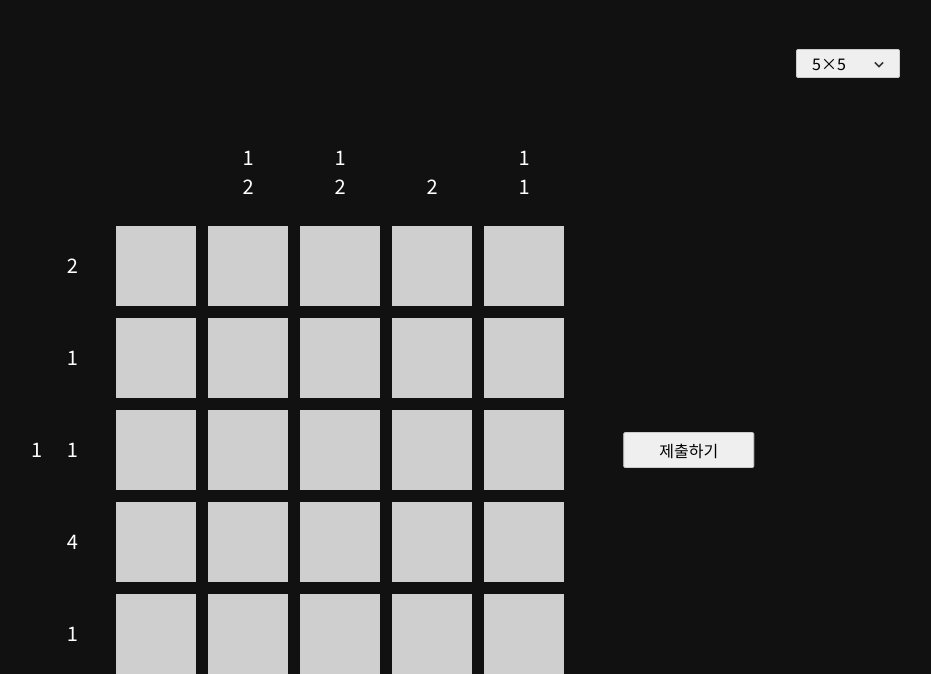
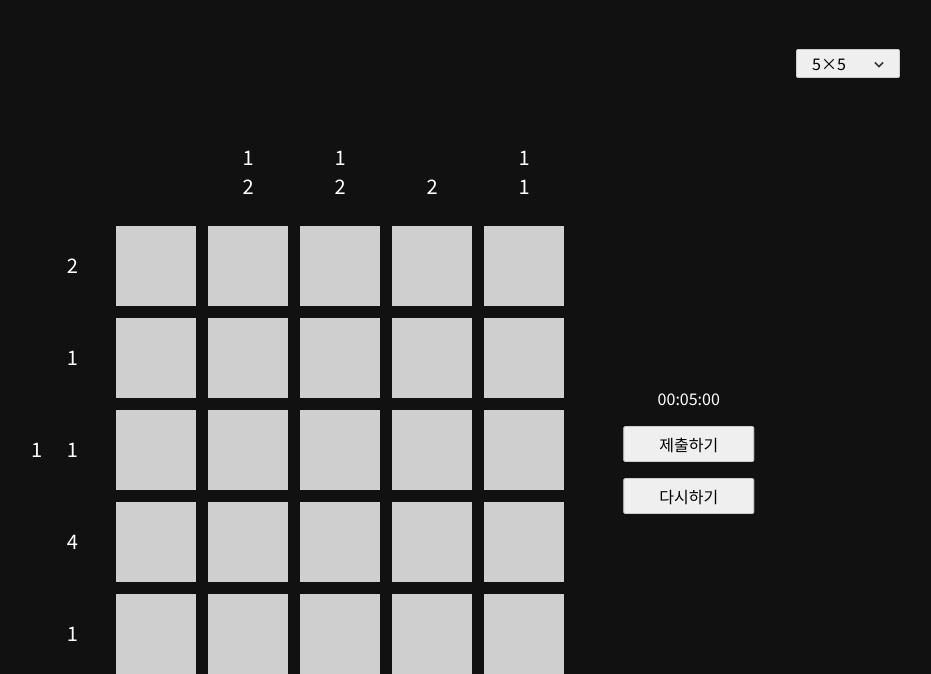
Before and after one commit to TypiDoyun/typidoyun.github.io, a plain HTML site: page nonogram/index.html in a window 1280 px wide. Shown: the part 129-803 px from the top of the page, without its empty margins (300-1231 px from the left). Drawn offline with Linux system fonts and the light colour scheme.

```diff
--- a/nonogram/classes/board.js
+++ b/nonogram/classes/board.js
@@ -48,12 +48,12 @@
         const rand = Random.pseudoRandom(seed);
         for (let i = 0; i < this._rows; i++) {
             for (let j = 0; j < this._cols; j++) {
+                this.set(i, j, BlockType.Empty);
                 if (rand() >= 0.5)
                     continue;
                 this.set(i, j, BlockType.Stone);
             }
         }
-        console.log(this._board);
     }
     getRowAnswers() {
         const answers = [];
--- a/nonogram/classes/board.ts
+++ b/nonogram/classes/board.ts
@@ -56,13 +56,12 @@
         const rand = Random.pseudoRandom(seed);
         for (let i = 0; i < this._rows; i++) {
             for (let j = 0; j < this._cols; j++) {
+                this.set(i, j, BlockType.Empty);
                 if (rand() >= 0.5) continue;
 
                 this.set(i, j, BlockType.Stone);
             }
         }
-
-        console.log(this._board);
     }
 
     public getRowAnswers() {
--- a/nonogram/index.html
+++ b/nonogram/index.html
@@ -17,7 +17,11 @@
     </select>
 
     <div id="board">
-        <button id="done">제출하기</button>
+        <div id="buttons">
+            <span id="time">00:00:00</span>
+            <button id="done">제출하기</button>
+            <button id="retry">다시하기</button>
+        </div>
     </div>
 
     <script src="src/index.js" type="module"></script>
--- a/nonogram/src/index.js
+++ b/nonogram/src/index.js
@@ -2,6 +2,7 @@
 import { Random } from "../utils/random.js";
 const dropdown = document.getElementById("dropdown");
 const submitButton = document.getElementById("done");
+const retryButton = document.getElementById("retry");
 const boardElement = document.getElementById("board");
 const layer = document.getElementById("layer");
 const board = new Board(5, 5);
@@ -34,11 +35,11 @@
 const animation = [
     { transform: "translate(0, 0) rotate(0deg)" },
     { transform: "translate(5px, 5px) rotate(2deg)" },
-    { transform: "translate(0, 0) rotate(0eg)" },
+    { transform: "translate(0, 0) rotate(0deg)" },
     { transform: "translate(-5px, 5px) rotate(-2deg)" },
     { transform: "translate(0, 0) rotate(0deg)" },
     { transform: "translate(5px, 5px) rotate(2deg)" },
-    { transform: "translate(0, 0) rotate(0eg)" },
+    { transform: "translate(0, 0) rotate(0deg)" },
     { transform: "translate(-5px, 5px) rotate(-2deg)" },
     { transform: "translate(0, 0) rotate(0deg)" }
 ];
@@ -100,12 +101,17 @@
         });
     }
     else {
+        timeTicking = false;
+        record = Date.now();
         layer.style.backgroundColor = "#0e0";
         layer.animate(backgroundAnimation, {
             duration: 500,
             easing: "ease"
         });
     }
+};
+retryButton.onclick = () => {
+    updateBoard();
 };
 submitButton.onclick = () => {
     submit();
@@ -271,7 +277,20 @@
         bottom.style.zIndex = `${4 - connectedCount}`;
     }
 };
+let startTime = Date.now();
+let record;
+let timeTicking = true;
+const time = document.getElementById("time");
+setInterval(() => {
+    const d = (timeTicking ? Date.now() : record) - startTime;
+    const minutes = (d / 60000).toFixed(0).padStart(2, "0");
+    const seconds = ((d % 60000) / 1000).toFixed(0).padStart(2, "0");
+    const ms = (d % 1000 / 10).toFixed(0).padStart(2, "0");
+    time.innerText = `${minutes}:${seconds}:${ms}`;
+});
 const updateBoard = () => {
+    timeTicking = true;
+    startTime = Date.now();
     board.placeStones(Random.randInt(1, 1000000));
     setCSSProperty("--board-rows", board.rows.toString());
     setCSSProperty("--board-cols", board.cols.toString());
@@ -279,6 +298,10 @@
     setCSSProperty("--block-gap", `${12 / (Math.max(board.rows, board.cols) / 5)}px`);
     for (const child of [...boardElement.children]) {
         if (child.id === "done")
+            continue;
+        if (child.id === "retry")
+            continue;
+        if (child.id === "buttons")
             continue;
         boardElement.removeChild(child);
     }
--- a/nonogram/style.css
+++ b/nonogram/style.css
@@ -182,12 +182,23 @@
     white-space: pre;
 }
 
-#done {
+#buttons {
+    display: flex;
+    flex-direction: column;
     position: absolute;
     top: 50%;
     left: calc(100% + 80px + 12px);
     white-space: nowrap;
     translate: -25% -50%;
+    gap: 1em;
+}
+
+#time {
+    text-align: center;
+    color: var(--secondary-color);
+}
+
+#done, #retry {
     padding: 5px 35px 5px 35px;
     border: 1px solid #ccc;
     border-radius: 2px;
```
Also changed, not shown: nonogram/src/index.ts (+27 -2 lines).
